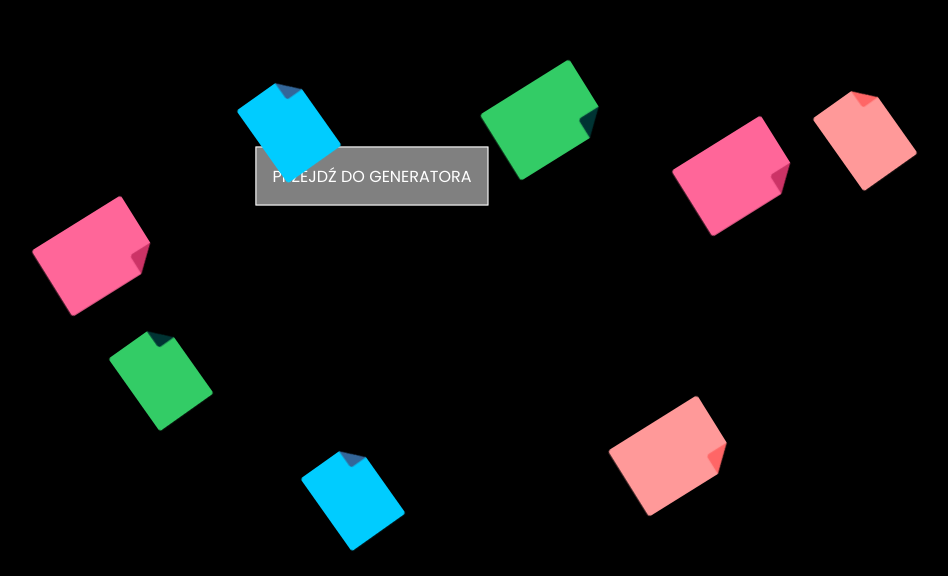
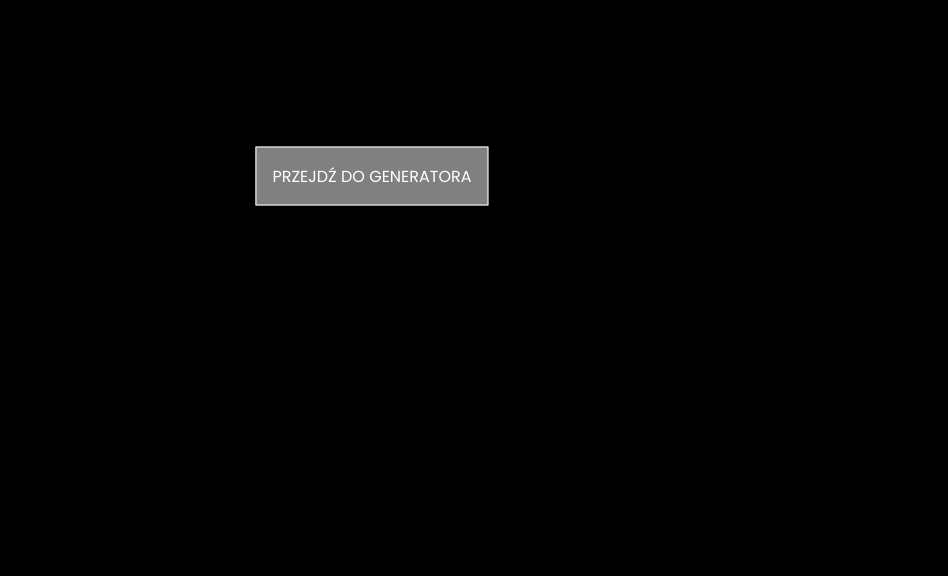
Before and after one commit to Grapli/CV_CREATOR, a website: page index.html in a window 1280 px wide. Shown: the part 224-800 px from the top of the page, without its empty margins (268-1216 px from the left). Drawn offline with Linux system fonts and the light colour scheme.

Commit message:
delete home layout

```diff
--- a/index.html
+++ b/index.html
@@ -16,16 +16,6 @@
 
 <body>
     <a href="/generator.html">Przejdź do generatora</a>
-    <img class="icon-one icon" src="./dist/img/icon-1.png" alt="">
-    <img class="icon-two icon " src="./dist/img/icon-1.png" alt="">
-    <img class="icon-three icon " src="./dist/img/icon-2.png" alt="">
-    <img class="icon-four icon" src="./dist/img/icon-2.png" alt="">
-    <img class="icon-five icon" src="./dist/img/icon-3.png" alt="">
-    <img class="icon-six icon" src="./dist/img/icon-3.png" alt="">
-    <img class="icon-seven icon" src="./dist/img/icon-4.png" alt="">
-    <img class="icon-eight icon" src="./dist/img/icon-4.png" alt="">
-
-
 
 
 </body>
--- a/src/sass/layout/_homepage.scss
+++ b/src/sass/layout/_homepage.scss
@@ -37,177 +37,3 @@ a {
 a:hover {
 	background-color: rgba(146, 146, 146, 0.5);
 }
-
-@keyframes spin-scale {
-	0% {
-		transform: rotate(0deg) scale(0.1);
-	}
-	50% {
-		transform: rotate(180deg) scale(0.3);
-	}
-	100% {
-		transform: rotate(360deg) scale(0.2);
-	}
-}
-@keyframes spin-scale-two {
-	0% {
-		transform: rotate(0deg) scale(0.1);
-	}
-	50% {
-		transform: rotate(-180deg) scale(0.3);
-	}
-	100% {
-		transform: rotate(-360deg) scale(0.2);
-	}
-}
-.icon {
-	position: absolute;
-	display: none;
-}
-.icon-two,
-.icon-four,
-.icon-seven,
-.icon-eight {
-	animation: spin-scale 31s infinite linear;
-}
-.icon-one,
-.icon-three,
-.icon-five,
-.icon-six {
-	animation: spin-scale-two 51s infinite linear;
-}
-
-// @media (min-width: 768px) {
-// 	.icon-one,
-// 	.icon-two,
-// 	.icon-three,
-// 	.icon-four {
-// 		display: none;
-// 	}
-// }
-
-@media (min-width: 280px) {
-	.icon-one {
-		display: block;
-		top: 5%;
-		right: -70px;
-	}
-	.icon-two {
-		display: block;
-		top: 50%;
-		right: -50px;
-	}
-}
-@media (min-width: 400px) {
-	.icon-one {
-		display: block;
-		top: 5%;
-		right: -70px;
-	}
-	.icon-two {
-		display: block;
-		top: 50%;
-		right: -50px;
-	}
-	.icon-four {
-		display: block;
-		top: -140px;
-		right: -70px;
-	}
-}
-@media (min-width: 480px) {
-	.icon-one {
-		display: block;
-		top: 5%;
-		right: -70px;
-	}
-	.icon-two {
-		display: block;
-		top: 50%;
-		right: -50px;
-	}
-	.icon-four {
-		display: block;
-		top: -140px;
-		right: -70px;
-	}
-	.icon-seven {
-		display: block;
-		top: 440px;
-		left: -145px;
-	}
-}
-@media (min-width: 560px) {
-	.icon-one {
-		display: block;
-		top: 5%;
-		right: -70px;
-	}
-	.icon-two {
-		display: block;
-		top: 50%;
-		right: -50px;
-	}
-	.icon-four {
-		display: block;
-		top: -140px;
-		right: -70px;
-	}
-	.icon-seven {
-		display: block;
-		top: 440px;
-		left: -145px;
-	}
-	.icon-five {
-		display: block;
-		top: 3%;
-		left: -13%;
-	}
-}
-
-@media (min-width: 900px) {
-	.icon {
-		display: block;
-	}
-	.icon-one {
-		position: absolute;
-		top: 5%;
-		left: 70%;
-	}
-	.icon-two {
-		position: absolute;
-		top: 45%;
-		left: 55%;
-	}
-	.icon-three {
-		position: absolute;
-		top: 35%;
-		left: 15%;
-	}
-
-	.icon-four {
-		position: absolute;
-		top: 3%;
-		left: 45%;
-	}
-	.icon-five {
-		position: absolute;
-		top: 4%;
-		left: 25%;
-	}
-	.icon-six {
-		position: absolute;
-		top: 50%;
-		left: 30%;
-	}
-	.icon-seven {
-		position: absolute;
-		top: 10%;
-		left: 60%;
-	}
-	.icon-eight {
-		position: absolute;
-		top: 20%;
-		left: 10%;
-	}
-}
```
Also changed, not shown: dist/css/home.min.css, dist/img/happy-1836445_640.jpg (deleted), dist/img/icon-1.png (deleted), dist/img/icon-2.png (deleted), dist/img/icon-3.png (deleted), dist/img/icon-4.png (deleted), dist/img/man.jpg (deleted), dist/img/office-big.jpg (deleted), src/img/happy-1836445_640.jpg (deleted), src/img/icon-1.png (deleted), src/img/icon-2.png (deleted), src/img/icon-3.png (deleted), src/img/icon-4.png (deleted), src/img/man.jpg (deleted), 1 more files.
